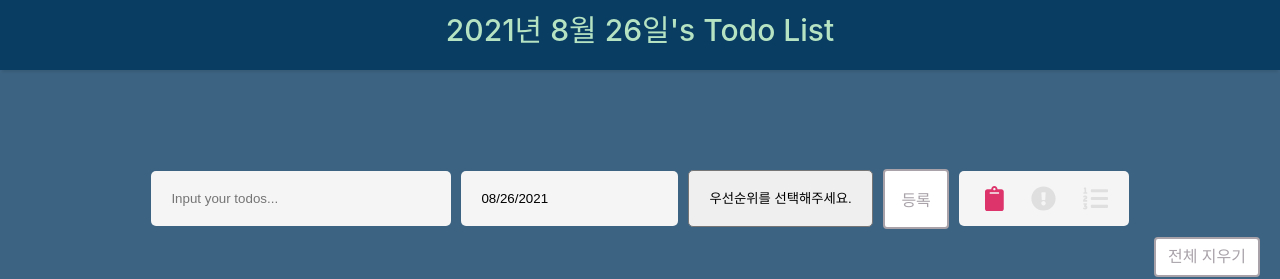
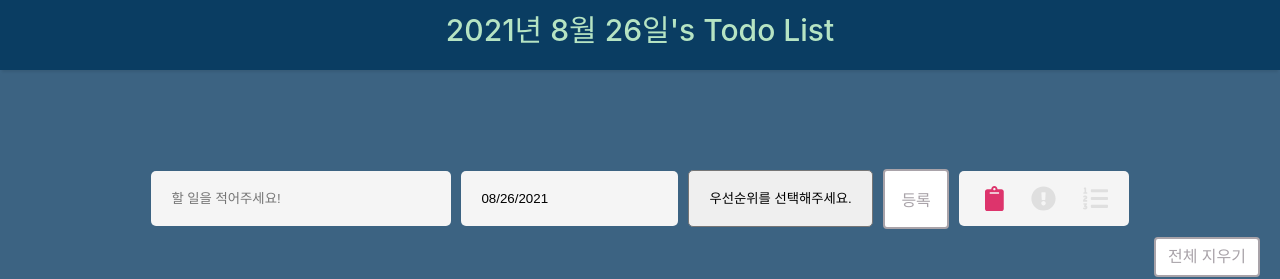
Before and after one commit to Derek-94/modo-todo-assignment, a React (Create React App) app: page / in a window 1280 px wide. Shown: the top 279 px of the page. Built offline with nearby package versions, Linux system fonts and the light colour scheme.

Commit message:
Style: placeholder 한글로 수정. (#16)

```diff
--- a/src/components/Todo/TodoForm.tsx
+++ b/src/components/Todo/TodoForm.tsx
@@ -1,12 +1,11 @@
 import React, { useState } from 'react';
-import DatePicker from 'react-datepicker';
-import 'react-datepicker/dist/react-datepicker.css';
 import styled from 'styled-components';
 import Button from '../common/Button';
-
 import { dateFormatString } from '../../utils/date';
 import { Itodo, PriorityType } from 'types';
 import uuidv4 from 'utils/getUuid';
+import DatePicker from 'react-datepicker';
+import 'react-datepicker/dist/react-datepicker.css';
 
 interface TodoWrapperProps {
   onAddTodo: (newTodo: Itodo) => void;
@@ -50,12 +49,12 @@ const TodoForm: React.FC<TodoWrapperProps> = ({ onAddTodo }) => {
           required
           value={inputTodo}
           onChange={onChangeInput}
-          placeholder="Input your todos..."
+          placeholder="할 일을 적어주세요!"
         />
         <TodoDatePick
           selected={dueDate}
           onChange={date => setDueDate(date as Date)}
-          placeholderText="Set due date..."
+          placeholderText="완료 목표일을 적어주세요!"
         />
         <Select defaultValue="default" required onChange={onChangePriority}>
           <option value="default" disabled>
```
